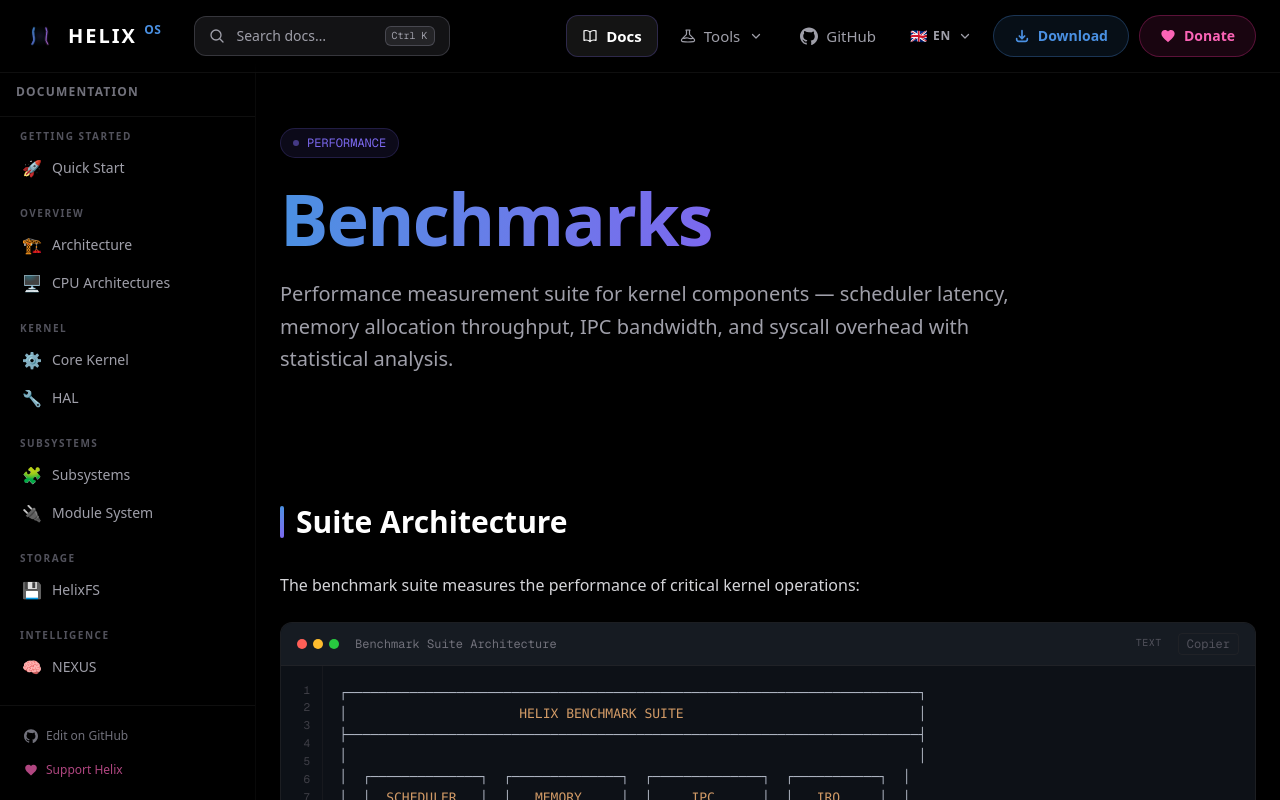
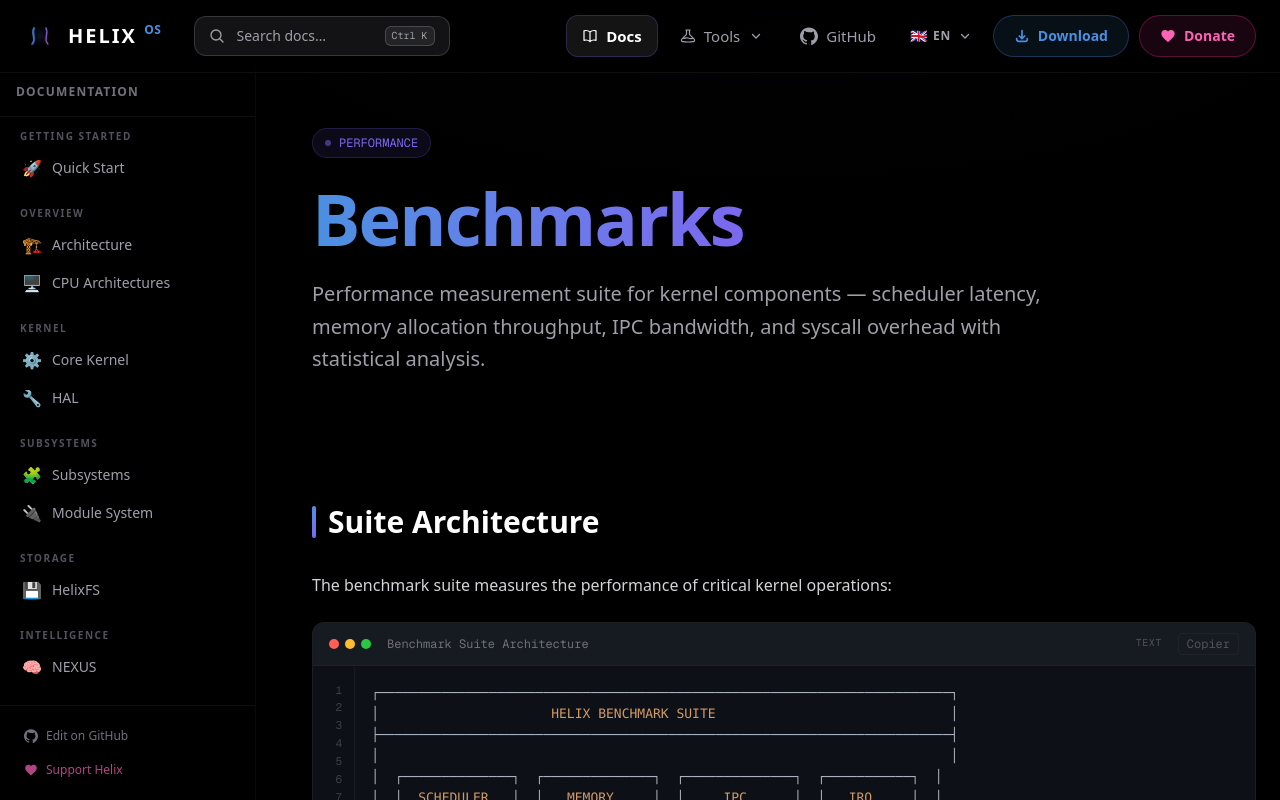
Before and after one commit to HelixOS-Org/helix-wiki, a Next.js app: page /docs/benchmarks in a window 1280 px wide. Shown: the top 800 px of the page. Built offline with nearby package versions, Linux system fonts and the light colour scheme.

Commit message:
Enhance DocsLayout styling with background color and adjust sidebar offset for improved layout

```diff
--- a/app/docs/layout.tsx
+++ b/app/docs/layout.tsx
@@ -8,11 +8,15 @@ export default function DocsLayout({
   children: React.ReactNode;
 }) {
   return (
-    <div className="min-h-screen">
+    <div className="min-h-screen bg-black">
       <DocsSidebar />
-      {/* Content area — offset on desktop to make room for sidebar */}
-      <div className="xl:pl-64">
-        <div data-docs-content>
+
+      {/* Content area — offset on desktop for sidebar */}
+      <div className="xl:pl-72">
+        <div data-docs-content className="relative">
+          {/* Subtle top ambient */}
+          <div className="absolute top-0 left-0 right-0 h-[400px] pointer-events-none opacity-30"
+            style={{ background: "radial-gradient(ellipse 60% 50% at 50% 0%, rgba(123,104,238,.06), transparent)" }} />
           <Suspense>
             <SearchHighlight />
           </Suspense>
```
